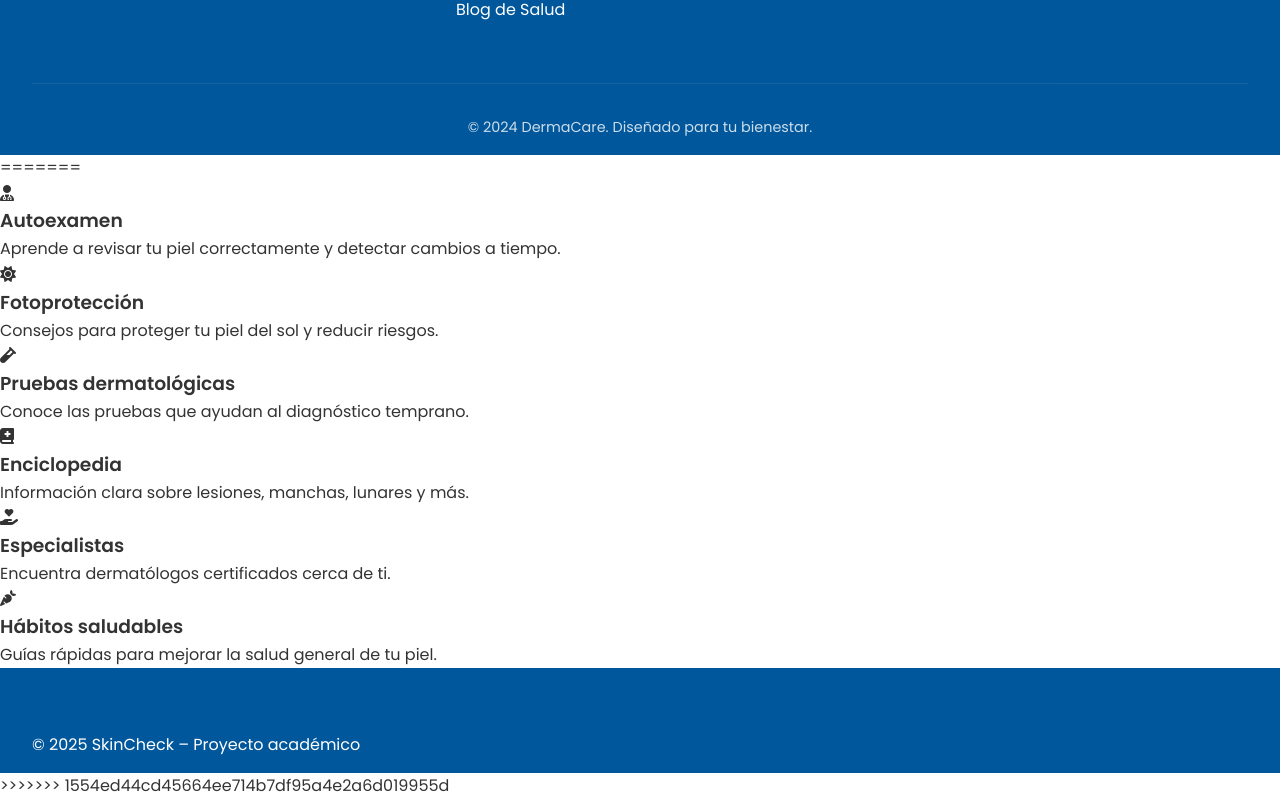
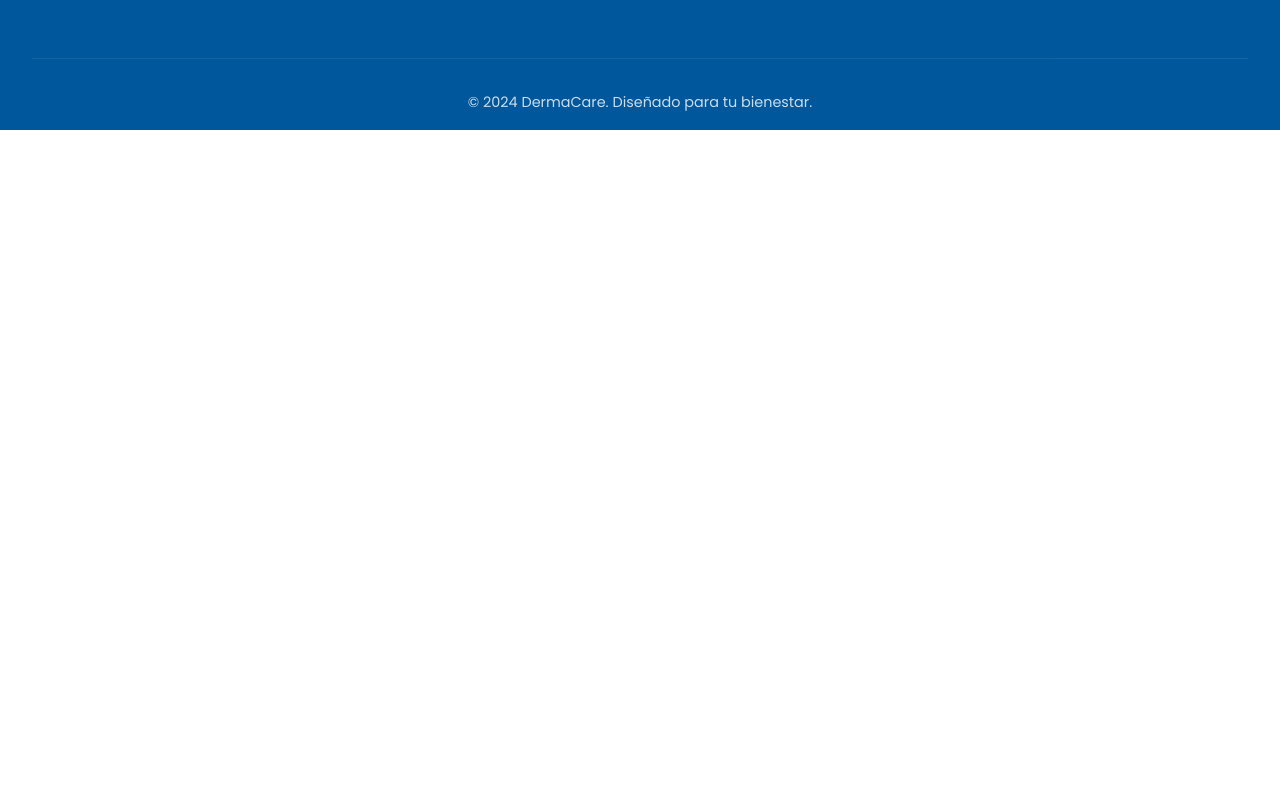
Before and after one commit to NoName1295/SkinCheck, a website: page index.html in a window 1280 px wide. Shown: the part 1748-2547 px from the top of the page. After the commit the page ends 1878 px from the top, so only its background shows below. Drawn offline with Linux system fonts and the light colour scheme.

Commit message:
cambios cabios22

```diff
--- a/index.html
+++ b/index.html
@@ -3,7 +3,7 @@
   <head>
     <meta charset="UTF-8" />
     <meta name="viewport" content="width=device-width, initial-scale=1.0" />
-    <title>SkinCheck - Cuidado de la Piel</title>
+    <title>DermaCare - Cuidado de la Piel</title>
     <!-- Iconos -->
     <link
       rel="stylesheet"
@@ -20,7 +20,7 @@
     <!-- Header -->
     <header>
       <nav>
-        <div class="logo"><i class="fas fa-feather-alt"></i> SkinCheck</div>
+        <div class="logo"><i class="fas fa-feather-alt"></i> DermaCare</div>
 
         <!-- Icono Hamburguesa -->
         <div class="menu-btn" id="mobile-menu-btn">
@@ -55,7 +55,6 @@
       </div>
     </section>
 
-    <<<<<<< HEAD
     <!-- Nosotros -->
     <section id="nosotros" class="section">
       <div class="section-header">
@@ -176,54 +175,5 @@
 
       menuBtn.addEventListener("click", toggleMenu);
     </script>
-    =======
-    <!-- TILES / CARDS SECTION -->
-    <section class="tiles-section">
-      <div class="tile">
-        <i class="fas fa-user-md"></i>
-        <h3>Autoexamen</h3>
-        <p>
-          Aprende a revisar tu piel correctamente y detectar cambios a tiempo.
-        </p>
-      </div>
-
-      <div class="tile">
-        <i class="fas fa-sun"></i>
-        <h3>Fotoprotección</h3>
-        <p>Consejos para proteger tu piel del sol y reducir riesgos.</p>
-      </div>
-
-      <div class="tile">
-        <i class="fas fa-vial"></i>
-        <h3>Pruebas dermatológicas</h3>
-        <p>Conoce las pruebas que ayudan al diagnóstico temprano.</p>
-      </div>
-
-      <div class="tile">
-        <i class="fas fa-book-medical"></i>
-        <h3>Enciclopedia</h3>
-        <p>Información clara sobre lesiones, manchas, lunares y más.</p>
-      </div>
-
-      <div class="tile">
-        <i class="fas fa-hand-holding-heart"></i>
-        <h3>Especialistas</h3>
-        <p>Encuentra dermatólogos certificados cerca de ti.</p>
-      </div>
-
-      <div class="tile">
-        <i class="fas fa-carrot"></i>
-        <h3>Hábitos saludables</h3>
-        <p>Guías rápidas para mejorar la salud general de tu piel.</p>
-      </div>
-    </section>
-
-    <!-- FOOTER -->
-    <footer>
-      <p>© 2025 SkinCheck – Proyecto académico</p>
-    </footer>
-
-    <script src="assets/scripts/main.js"></script>
-    >>>>>>> 1554ed44cd45664ee714b7df95a4e2a6d019955d
   </body>
 </html>
```
